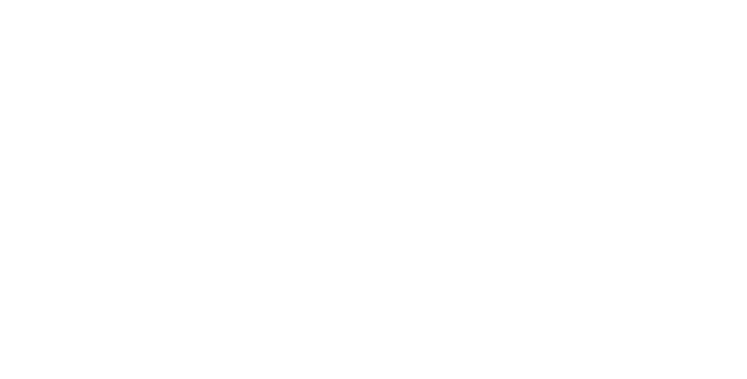
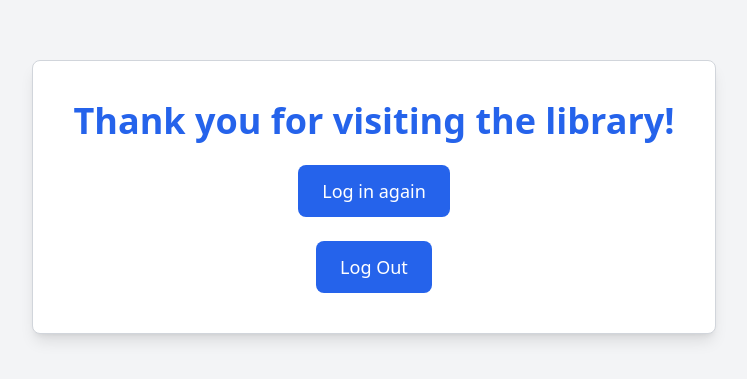
Before and after one commit to dixitaditya41/library-attendance-system, a React (Create React App) app in the folder frontend/: page /logout in a window 1280 px wide. Before the commit this address had no page. Shown: the part 203-582 px from the top of the page, without its empty margins (266-1013 px from the left). Built offline with nearby package versions, Linux system fonts and the light colour scheme.

Commit message:
logout added

```diff
--- a/frontend/src/App.js
+++ b/frontend/src/App.js
@@ -4,6 +4,7 @@
 import Signup from './components/SignUp';
 import Profile from "./Pages/Profile";
 import Login from './components/Login';
+import Logout from "./Pages/LogOut";
 import Entry from './Pages/Entry';
 import Exit from './Pages/Exit';
 
@@ -20,6 +21,7 @@
         <Route path="/" element={<Home isLoggedin ={isLoggedIn} setIsLoggedIn={setIsLoggedIn} />} />
         <Route path="/signup" element={<Signup setIsLoggedIn={setIsLoggedIn} />} />
         <Route path="/login" element={<Login setIsLoggedIn={setIsLoggedIn} />} />
+        <Route path ="/logout" element={<Logout setIsLoggedIn={setIsLoggedIn} />} />
         <Route path="/entry" element={<Entry setIsLoggedIn={setIsLoggedIn} />} />
         <Route path="/exit" element={<Exit setIsLoggedIn={setIsLoggedIn} />} />
         <Route path="/profile" element={<Profile setIsLoggedIn={setIsLoggedIn} />} />
```
